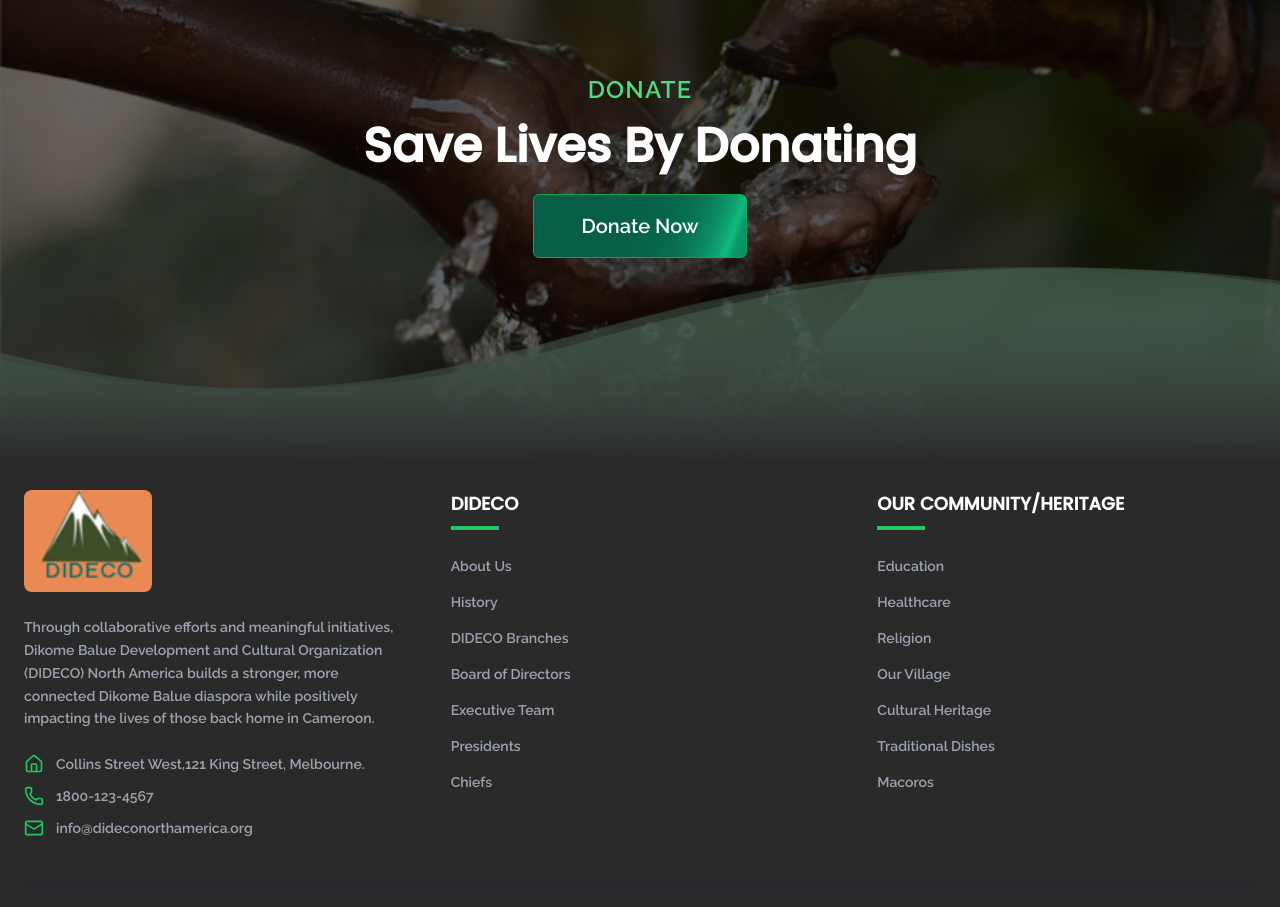
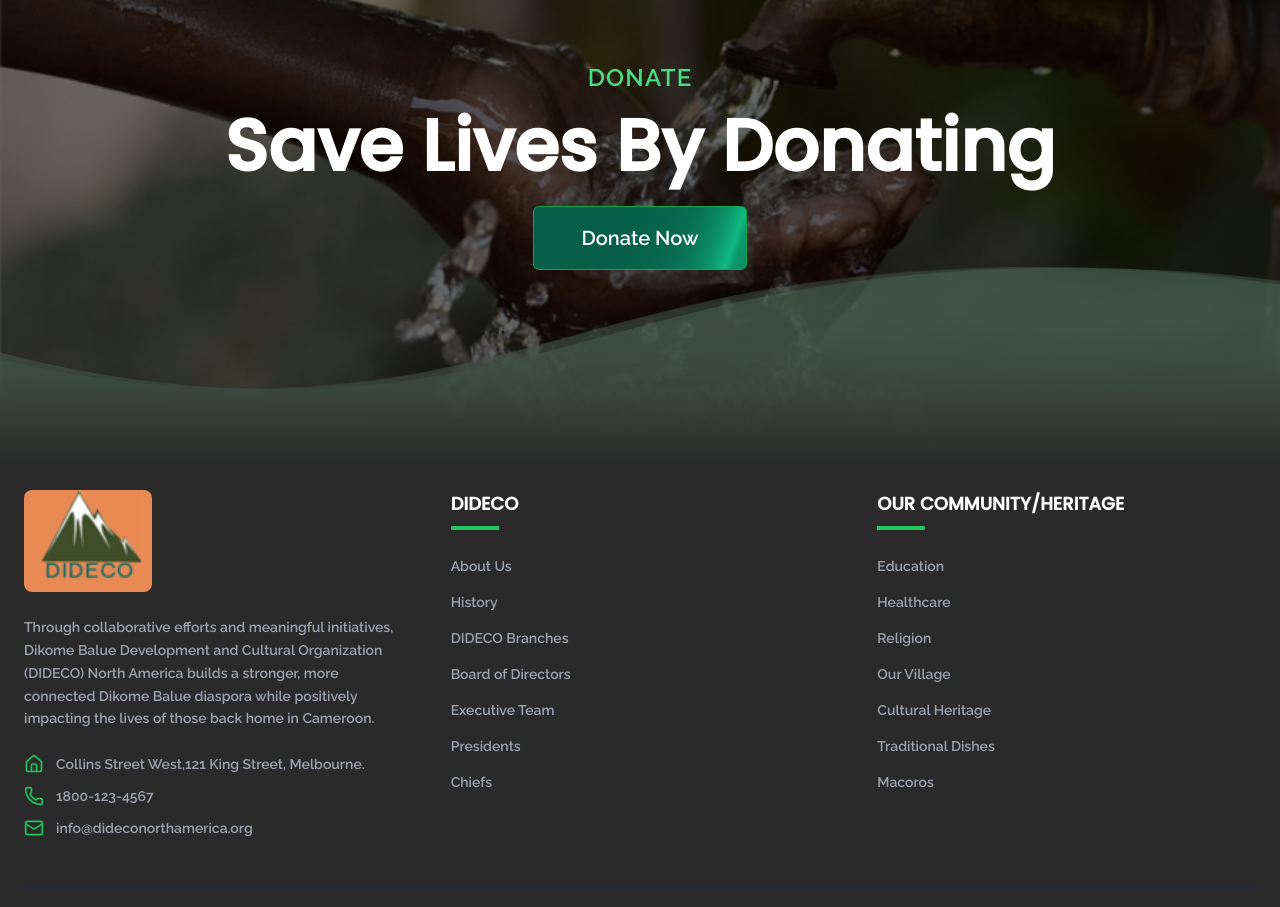
Before and after one commit to itsyaba/dieco, a React (Vite) app: page /contact in a window 1280 px wide. Shown: the part 1434-2341 px from the top of the page. Built offline with nearby package versions, Linux system fonts and the light colour scheme.

Commit message:
increased size for donate

```diff
--- a/src/components/Footer/Newsletter.tsx
+++ b/src/components/Footer/Newsletter.tsx
@@ -37,7 +37,7 @@ export function Newsletter() {
           <span className="text-green-400 font-medium tracking-wider text-2xl">
             DONATE
           </span>
-          <h2 className="mt-4 text-4xl md:text-5xl font-bold text-white mb-6 capitalize">
+          <h2 className="mt-4 text-4xl md:text-7xl font-bold text-white mb-6 capitalize">
             save lives by donating
           </h2>
           <form className="max-w-md mx-auto">
```
